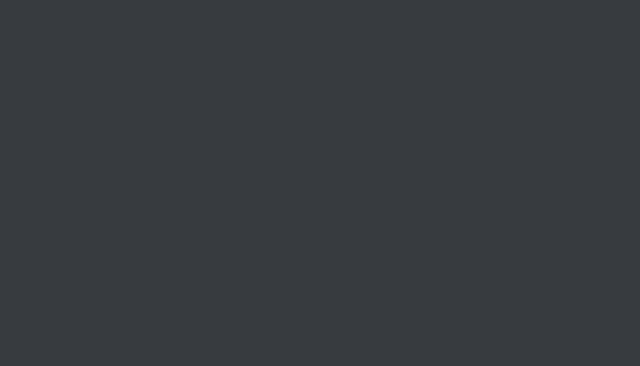
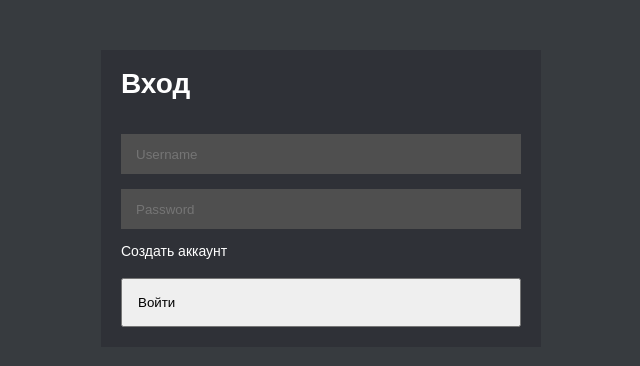
Before and after one commit to alexdem161work/kanban, a Nuxt app: page /auth/login in a window 1280 px wide. Before the commit this address had no page. Shown: the top 366 px of the page, without its empty margins (319-959 px from the left). Built offline with nearby package versions, Linux system fonts and the light colour scheme.

Commit message:
Верстка форм регистрации и входа

```diff
--- a/assets/styles/application.scss
+++ b/assets/styles/application.scss
@@ -2,3 +2,5 @@
 
 @import "common";
 @import "reset";
+
+@import "pages/auth";
--- /dev/null
+++ b/assets/styles/pages/auth.scss
@@ -0,0 +1,20 @@
+.auth-page {
+  display: flex;
+  align-items: center;
+  justify-content: center;
+
+  min-height: 100%;
+
+  padding: 50px;
+
+  &__content {
+    color: white;
+    background: #2f3137;
+    padding: 20px;
+    width: 400px;
+  }
+
+  &__title {
+    margin-bottom: 36px;
+  }
+}
--- a/assets/styles/reset.scss
+++ b/assets/styles/reset.scss
@@ -13,6 +13,7 @@ table {
 
 a {
   text-decoration: none;
+  color: white;
 }
 
 * {
--- /dev/null
+++ b/components/form/FormInput.vue
@@ -0,0 +1,53 @@
+<script setup lang="ts">
+import { computed } from 'vue';
+
+interface Props {
+  modelValue?: string | number | null,
+
+  placeholder?: string,
+  type?: 'text' | 'password',
+}
+
+const emit = defineEmits(['update:modelValue']);
+const props = withDefaults(defineProps<Props>(), {
+  type: 'text',
+});
+
+const value = computed({
+  get() {
+    return props.modelValue;
+  },
+
+  set(val) {
+    emit('update:modelValue', val);
+  },
+});
+</script>
+
+<template>
+  <input
+    v-model="value"
+    :type="type"
+    :placeholder="placeholder"
+    class="form-input"
+  />
+</template>
+
+<style scoped lang="scss">
+.form-input {
+  box-sizing: border-box;
+
+  width: 100%;
+  height: 40px;
+
+  background: #4f4f4f;
+  color: #a7a9ab;
+
+  border: none;
+  padding: 15px;
+
+  &:focus {
+    outline: none;
+  }
+}
+</style>
--- /dev/null
+++ b/pages/auth/login.vue
@@ -0,0 +1,22 @@
+<script setup lang="ts">
+
+</script>
+
+<template>
+  <div class="auth-page">
+    <div class="auth-page__content">
+      <h1 class="auth-page__title">Вход</h1>
+
+      <FormWrapper>
+        <FormInput placeholder="Username"/>
+        <FormInput placeholder="Password" type="password"/>
+
+        <NuxtLink to="/auth/registration" variant="ghost">Создать аккаунт</NuxtLink>
+
+        <template #actions>
+          <UiButton adaptive>Войти</UiButton>
+        </template>
+      </FormWrapper>
+    </div>
+  </div>
+</template>
--- /dev/null
+++ b/pages/auth/registration.vue
@@ -0,0 +1,23 @@
+<script setup lang="ts">
+
+</script>
+
+<template>
+  <div class="auth-page">
+    <div class="auth-page__content">
+      <h1 class="auth-page__title">Регистрация</h1>
+
+      <FormWrapper>
+        <FormInput placeholder="Username"/>
+        <FormInput placeholder="E-mail"/>
+        <FormInput placeholder="Password" type="password"/>
+
+        <NuxtLink to="/auth/login" variant="ghost">Уже есть аккаунт</NuxtLink>
+
+        <template #actions>
+          <UiButton adaptive>Создать аккаунт</UiButton>
+        </template>
+      </FormWrapper>
+    </div>
+  </div>
+</template>
```
